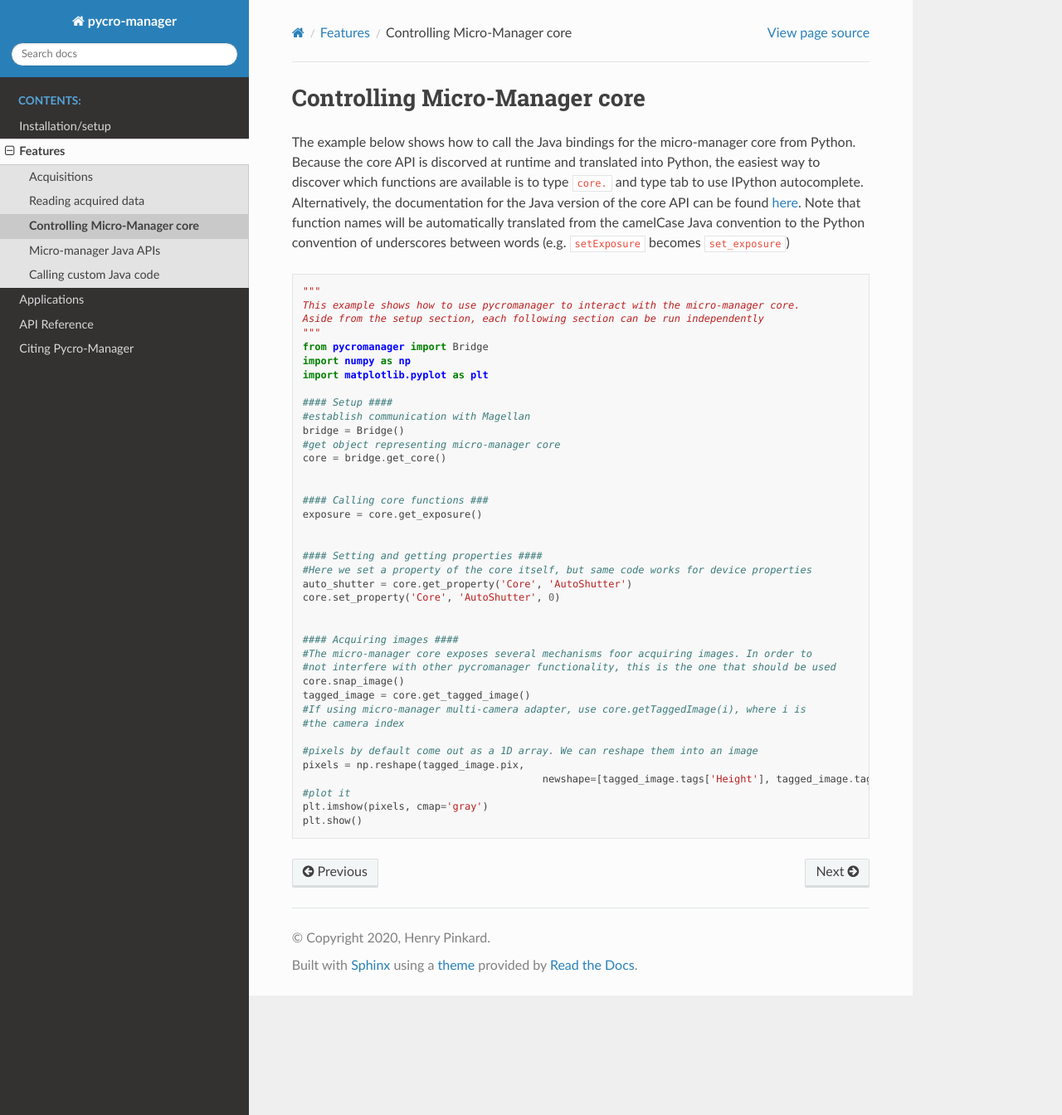
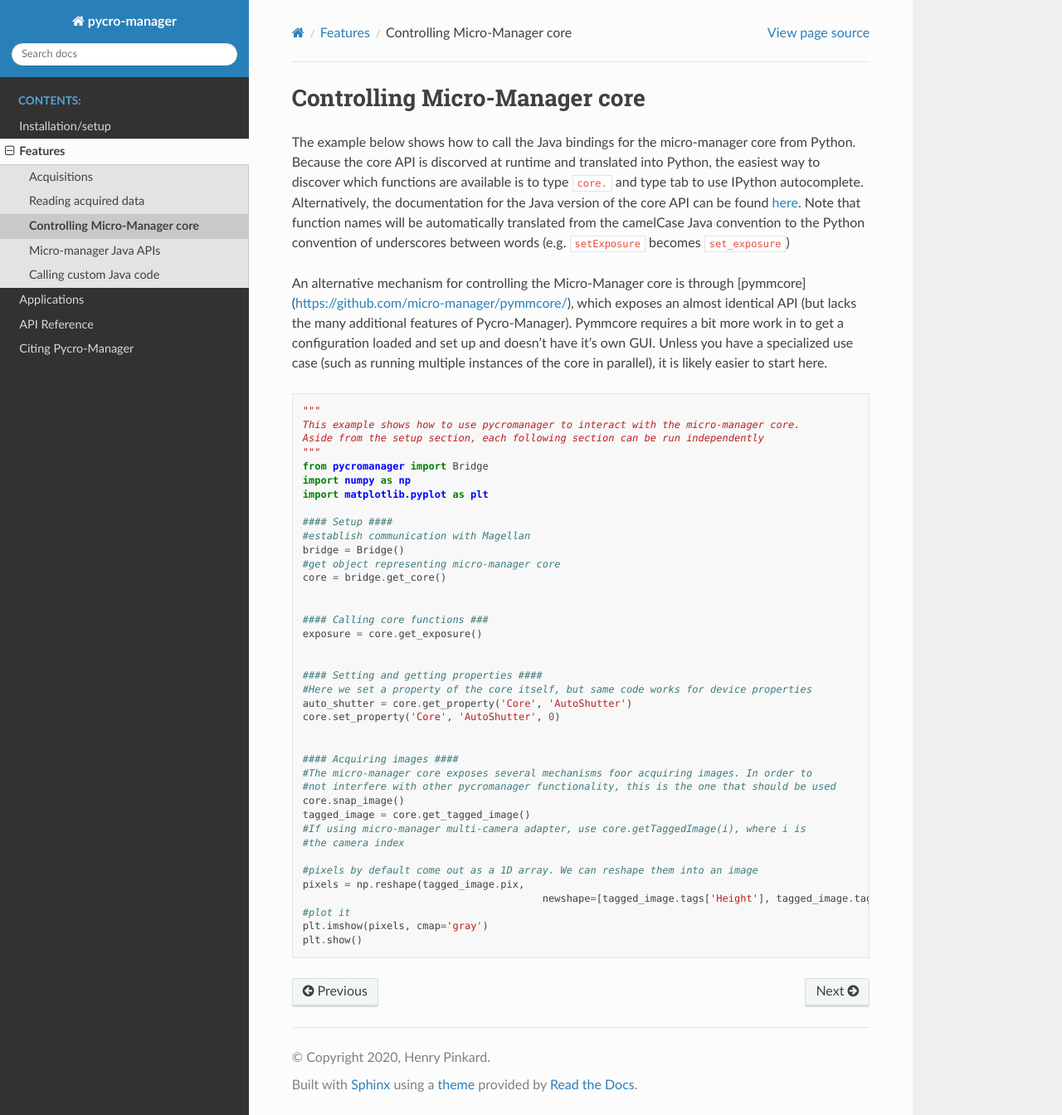
Before and after one commit to micro-manager/pycro-manager, a Sphinx documentation site: the page built from docs/source/core.rst, in a window 1280 px wide and 1344 px high. Shown: the whole window at 83% size. Built offline with Sphinx 7.4.7 and the Read the Docs theme 2.0.0, drawn with Linux system fonts in a browser that asks for light colours; pages that are not in the unit, such as notebooks, are missing from menus.

Commit message:
updated tutorial and doc change

```diff
--- a/docs/source/core.rst
+++ b/docs/source/core.rst
@@ -5,6 +5,8 @@
 **********************************************
 
 The example below shows how to call the Java bindings for the micro-manager core from Python. Because the core API is discorved at runtime and translated into Python, the easiest way to discover which functions are available is to type ``core.`` and type tab to use IPython autocomplete. Alternatively, the documentation for the Java version of the core API can be found `here <https://valelab4.ucsf.edu/~MM/doc-2.0.0-gamma/mmcorej/mmcorej/CMMCore.html>`_. Note that function names will be automatically translated from the camelCase Java convention to the Python convention of underscores between words (e.g. ``setExposure`` becomes ``set_exposure``)
+
+An alternative mechanism for controlling the Micro-Manager core is through [pymmcore](https://github.com/micro-manager/pymmcore/), which exposes an almost identical API (but lacks the many additional features of Pycro-Manager). Pymmcore requires a bit more work in to get a configuration loaded and set up and doesn't have it's own GUI. Unless you have a specialized use case (such as running multiple instances of the core in parallel), it is likely easier to start here.
 
 .. code-block:: python
 
```
Also changed, not shown: 1 other file.
